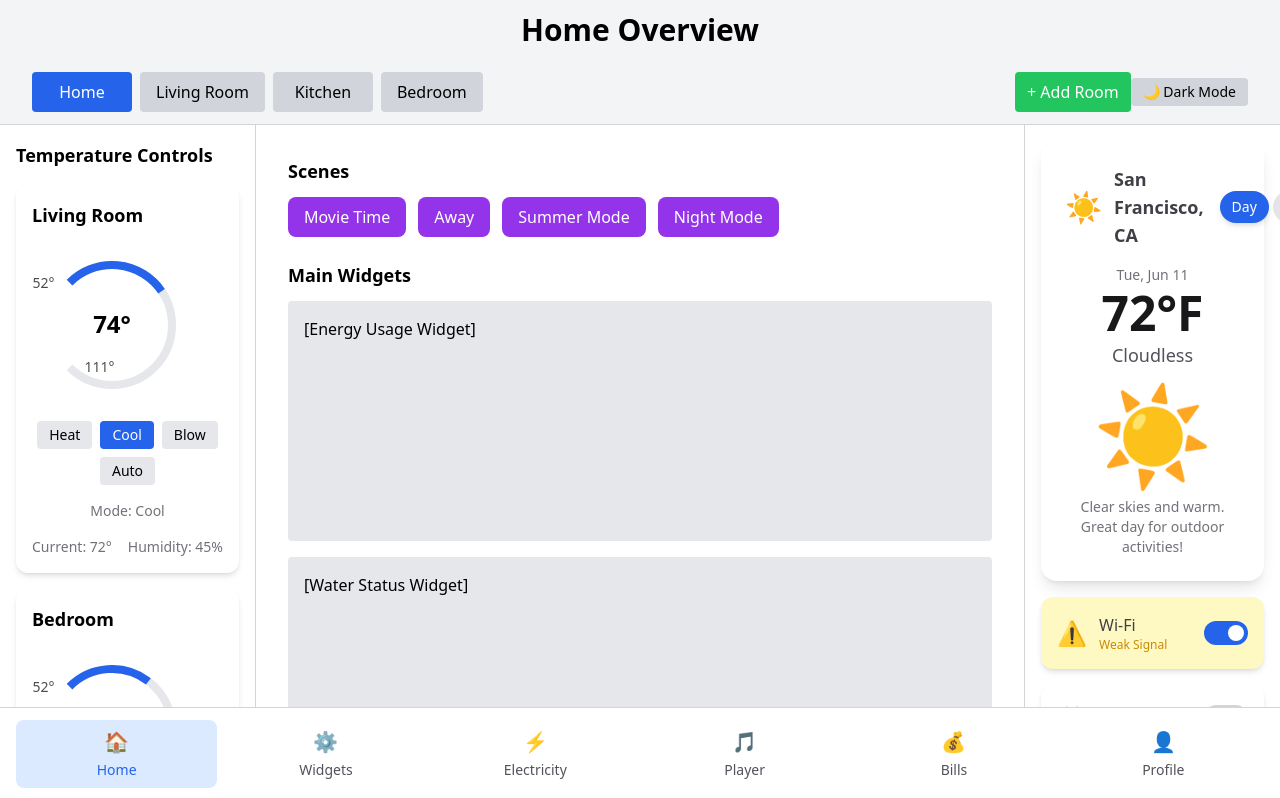
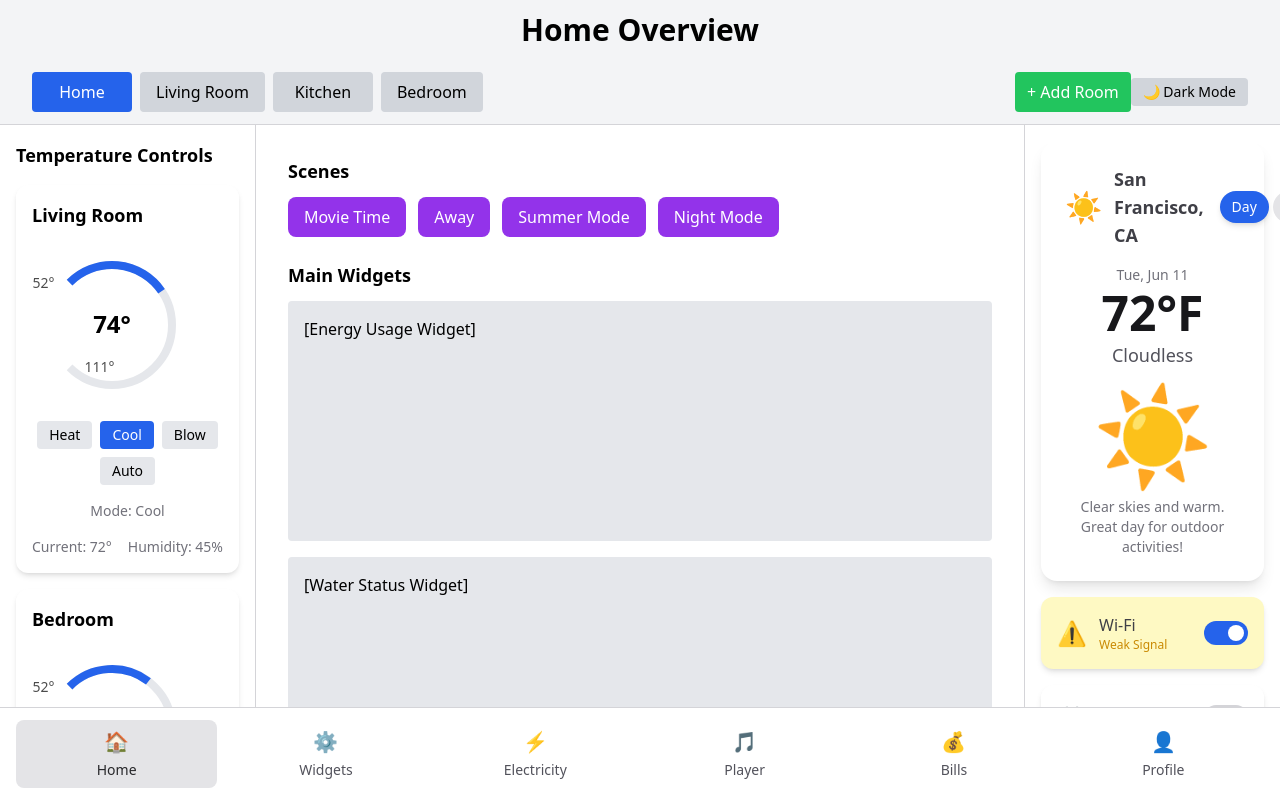
Before and after one commit to seapigy/Home-Operation-System, a React (Vite) app in the folder home-dashboard/: page / in a window 1280 px wide. Shown: the top 798 px of the page. Built offline with nearby package versions, Linux system fonts and the light colour scheme.

Commit message:
style: update bottom nav active state to use light grey background

```diff
--- a/home-dashboard/src/components/BottomNavBar.tsx
+++ b/home-dashboard/src/components/BottomNavBar.tsx
@@ -34,7 +34,7 @@ export default function BottomNavBar() {
               onClick={() => handleNavClick(item.id)}
               className={`flex flex-col items-center justify-center py-2 px-1 sm:px-2 rounded-lg transition-all duration-200 focus:outline-none focus:ring-2 focus:ring-blue-500 focus:ring-offset-2 dark:focus:ring-offset-zinc-800 ${
                 activeItem === item.id
-                  ? "bg-blue-100 dark:bg-blue-900/30 text-blue-600 dark:text-blue-400"
+                  ? "bg-zinc-200 dark:bg-zinc-600 text-zinc-800 dark:text-zinc-200 font-semibold"
                   : "text-zinc-600 dark:text-zinc-400 hover:bg-zinc-100 dark:hover:bg-zinc-700/50"
               }`}
               aria-label={item.label}
```
